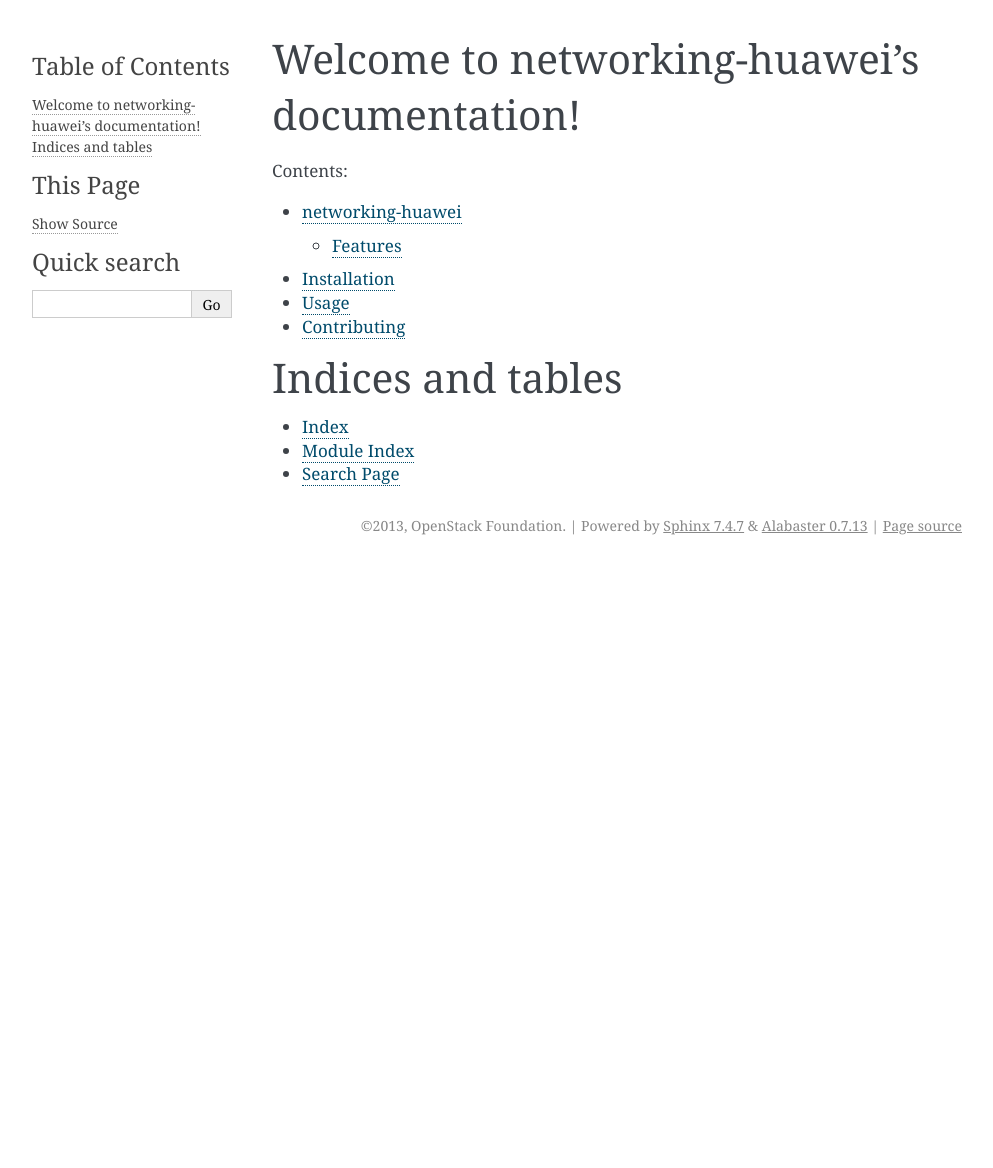
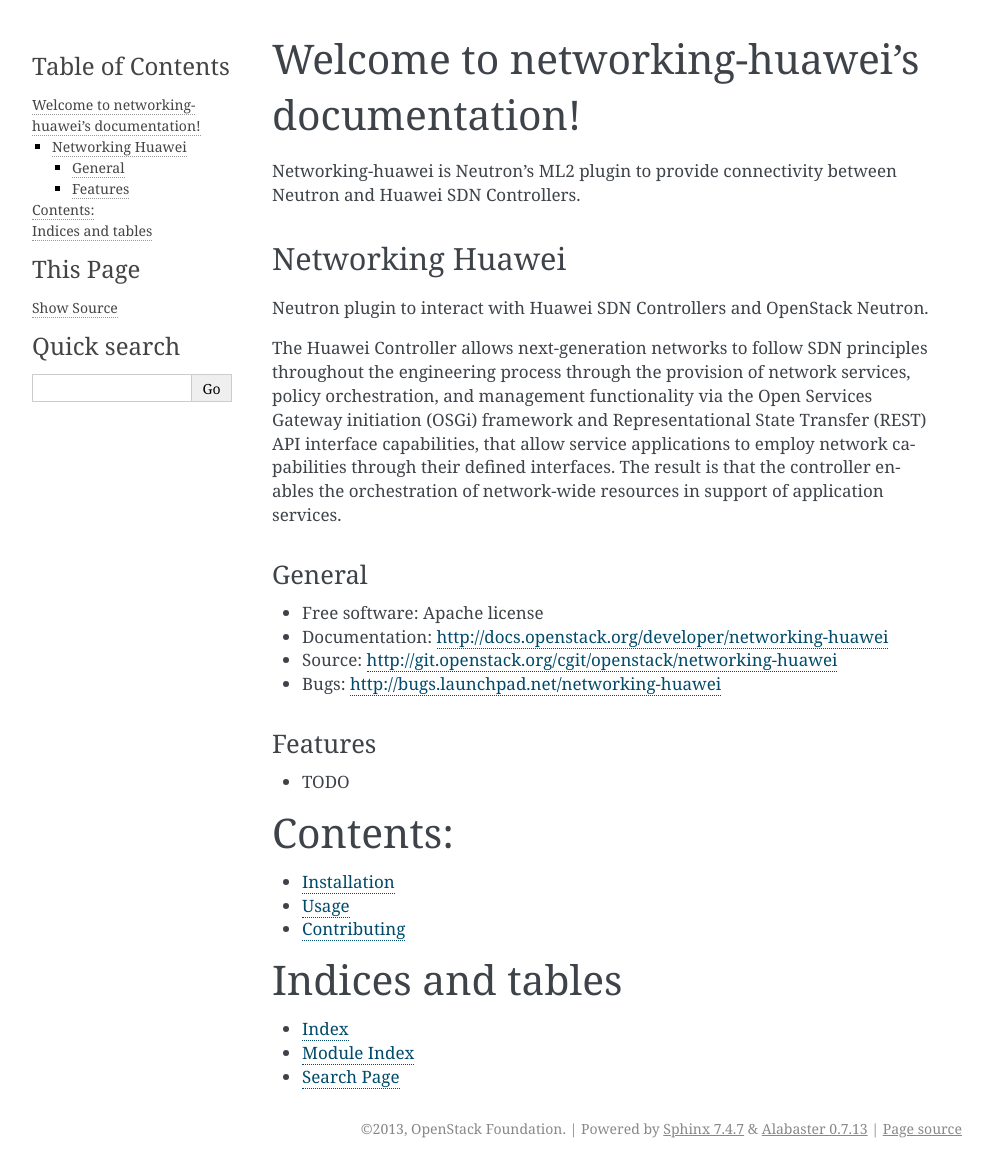
Before and after one commit to openstack-archive/networking-huawei, a Sphinx documentation site: the page built from doc/source/index.rst, in a window 1280 px wide. Shown: the whole page, without its empty margins (148-1141 px from the left). Built offline with Sphinx 7.4.7, drawn with Linux system fonts in a browser that asks for light colours; before the commit the page ends 900 px from its top, so only the background shows below that.

Commit message:
Update the documentation about plugin and controller
Added more documentation about the networking-huawei and SDN controller.
Fix some alignment and spelling issues in documentation.
Updated some external broken links.

Partial-Bug: #1581797

Change-Id: Ib617eb8687455bed52d9e2037dace2b952f488c2

```diff
--- a/CONTRIBUTING.rst
+++ b/CONTRIBUTING.rst
@@ -1,5 +1,5 @@
 If you would like to contribute to the development of networking-huawei,
-you must follow the steps documented at::
+you must follow the steps documented at:
 
    http://docs.openstack.org/infra/manual/developers.html
 
--- a/README.rst
+++ b/README.rst
@@ -1,13 +1,24 @@
 ===============================
-networking-huawei
+Networking Huawei
 ===============================
 
-Huawei driver code for interacting with neutron will be devloped as part of
-this project.
+Neutron plugin to interact with Huawei SDN Controllers and OpenStack Neutron.
+
+The Huawei Controller allows next-generation networks to follow SDN principles
+throughout the engineering process through the provision of network services,
+policy orchestration, and management functionality via the Open Services
+Gateway initiation (OSGi) framework and Representational State Transfer (REST)
+API interface capabilities, that allow service applications to employ network
+capabilities through their defined interfaces. The result is that the
+controller enables the orchestration of network-wide resources in support of
+application services.
+
+General
+-------
 
 * Free software: Apache license
 * Documentation: http://docs.openstack.org/developer/networking-huawei
-* Source: http://git.openstack.org/cgit/networking-huawei/networking-huawei
+* Source: http://git.openstack.org/cgit/openstack/networking-huawei
 * Bugs: http://bugs.launchpad.net/networking-huawei
 
 Features
--- a/doc/source/index.rst
+++ b/doc/source/index.rst
@@ -23,13 +23,16 @@
 
 Welcome to networking-huawei's documentation!
 ========================================================
+Networking-huawei is Neutron’s ML2 plugin to provide connectivity between
+Neutron and Huawei SDN Controllers.
+
+.. include:: ../../README.rst
 
 Contents:
-
+==================
 .. toctree::
    :maxdepth: 2
 
-   readme
    installation
    usage
    contributing
--- a/setup.cfg
+++ b/setup.cfg
@@ -1,6 +1,6 @@
 [metadata]
 name = networking-huawei
-summary = Huawei driver code for interacting with neutron will be devloped as part of this project.
+summary = Huawei driver code for interacting with neutron will be developed as part of this project.
 description-file =
     README.rst
 author = OpenStack
```
Also changed, not shown: doc/source/usage.rst (+24 -1 lines).
